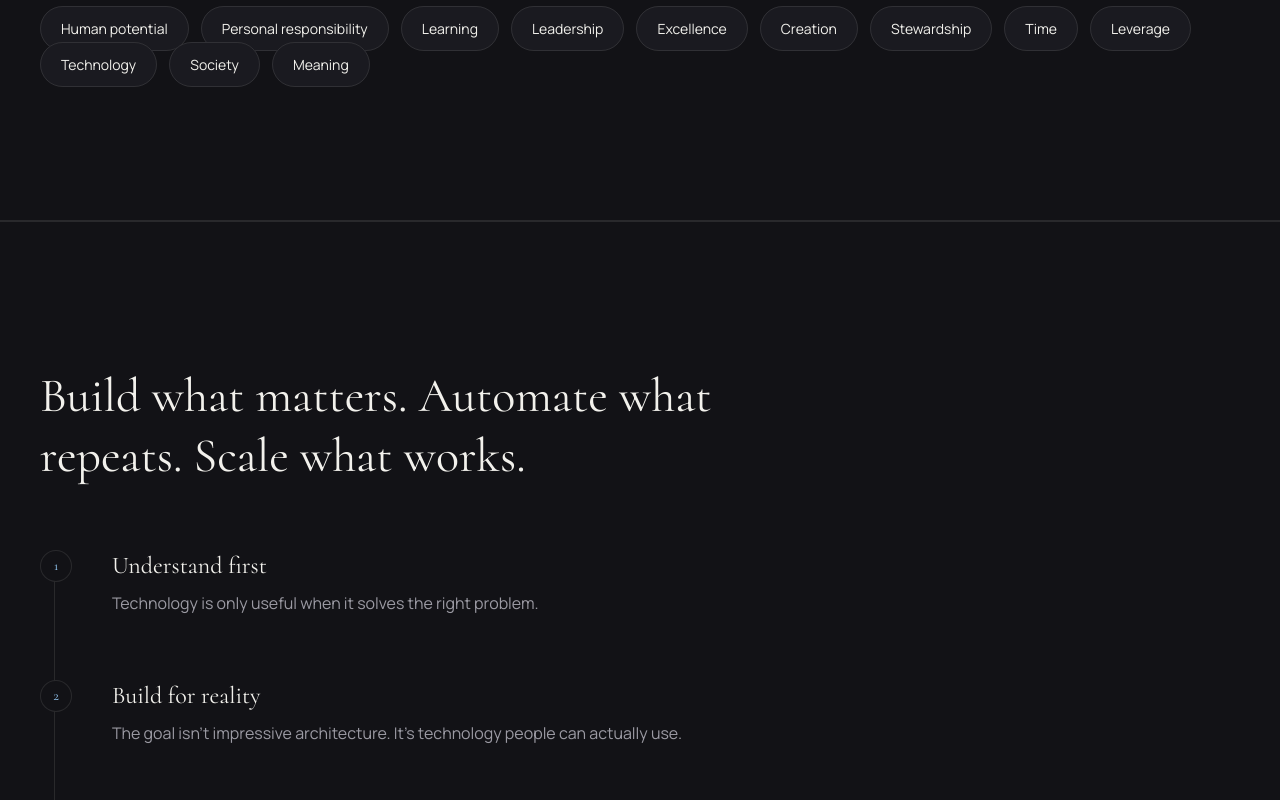
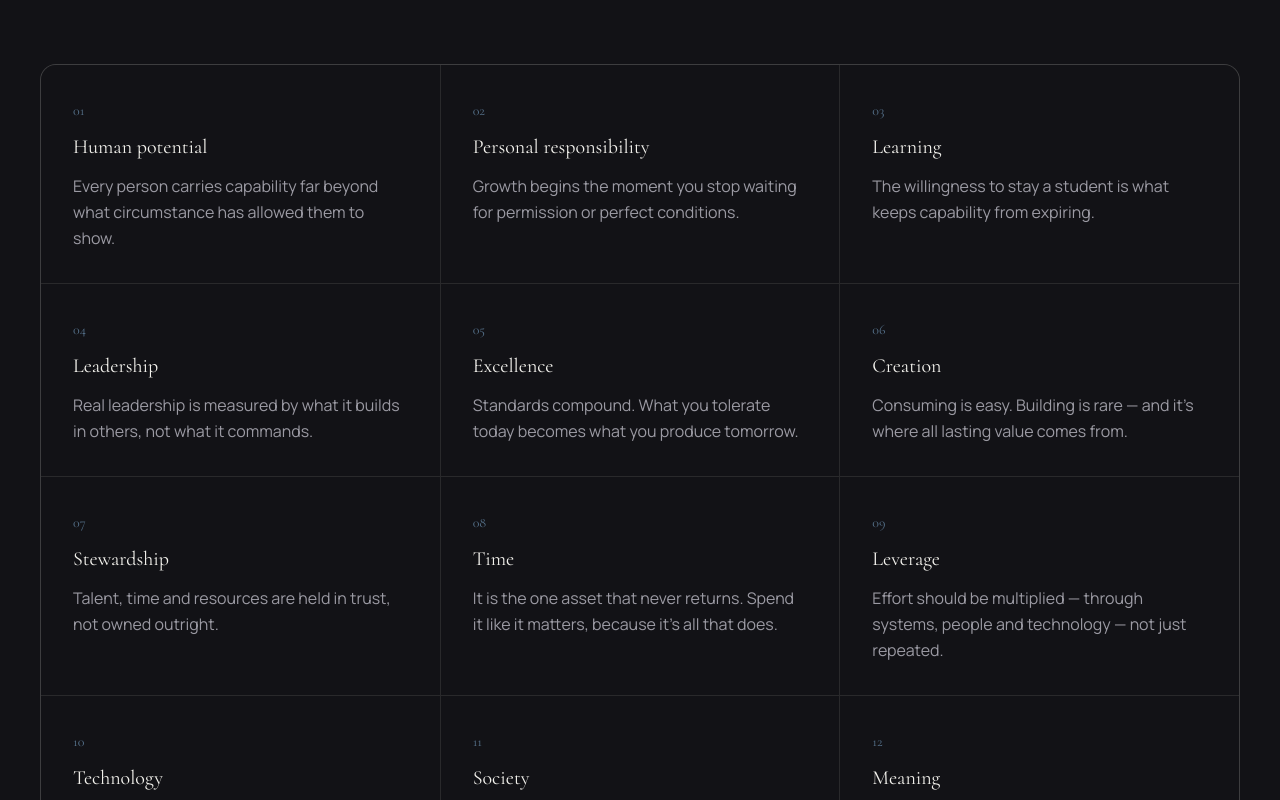
Before and after one commit to OK-Emmanuel/okemmanuel, a Next.js app: page /vision in a window 1280 px wide. Shown: the part 1700-2500 px from the top of the page. Built offline with nearby package versions, Linux system fonts and the light colour scheme; no server answers.

Commit message:
feat: enhance Philosophy, Beliefs, Faith, and LongTermVision components with improved structure, descriptions, and animations

```diff
--- a/src/components/Philosophy.tsx
+++ b/src/components/Philosophy.tsx
@@ -1,4 +1,5 @@
 import Reveal, { RevealGroup, RevealItem } from "./motion/Reveal";
+import HoverCard from "./motion/HoverCard";
 
 const PRINCIPLES = [
   {
@@ -20,32 +21,37 @@ const PRINCIPLES = [
 
 export default function Philosophy() {
   return (
-    <section className="relative border-y border-line bg-surface py-28 md:py-36">
-      <div className="section-shell">
+    <section className="relative overflow-hidden border-y border-line bg-surface py-28 md:py-36">
+      <span
+        aria-hidden
+        className="pointer-events-none absolute -top-16 left-4 select-none font-serif text-[14rem] leading-none text-gold/5 md:text-[20rem]"
+      >
+        &ldquo;
+      </span>
+      <div className="section-shell relative">
         <Reveal>
-          <h2 className="max-w-3xl font-serif text-3xl leading-tight text-foreground sm:text-4xl md:text-5xl">
-            Build what matters. Automate what repeats. Scale what works.
+          <p className="text-xs uppercase tracking-[0.3em] text-gold">
+            Philosophy
+          </p>
+          <h2 className="mt-4 max-w-3xl font-serif text-3xl leading-tight text-foreground sm:text-4xl md:text-5xl">
+            I build what matters. Automate what repeats. Scale what works.
           </h2>
         </Reveal>
 
-        <RevealGroup className="relative mt-16 flex flex-col gap-12 md:gap-16">
-          <div
-            aria-hidden
-            className="absolute left-[0.9rem] top-2 bottom-2 hidden w-px bg-line md:block"
-          />
+        <RevealGroup className="mt-16 grid gap-6 md:grid-cols-3">
           {PRINCIPLES.map((principle, i) => (
-            <RevealItem key={principle.title} className="relative flex gap-6 md:gap-10">
-              <div className="relative z-10 flex h-8 w-8 shrink-0 items-center justify-center rounded-full border border-gold/50 bg-surface font-serif text-sm text-gold">
-                {i + 1}
-              </div>
-              <div>
-                <h3 className="font-serif text-xl text-foreground md:text-2xl">
+            <RevealItem key={principle.title}>
+              <HoverCard className="group h-full rounded-2xl border border-line bg-surface-raised p-8 transition-colors hover:border-gold/50">
+                <span className="font-serif text-sm text-gold/50">
+                  {String(i + 1).padStart(2, "0")}
+                </span>
+                <h3 className="mt-4 font-serif text-xl text-foreground md:text-2xl">
                   {principle.title}
                 </h3>
-                <p className="mt-2 max-w-2xl leading-relaxed text-muted">
+                <p className="mt-3 leading-relaxed text-muted transition-colors group-hover:text-foreground/80">
                   {principle.description}
                 </p>
-              </div>
+              </HoverCard>
             </RevealItem>
           ))}
         </RevealGroup>
--- a/src/components/vision/Beliefs.tsx
+++ b/src/components/vision/Beliefs.tsx
@@ -1,18 +1,54 @@
 import Reveal, { RevealGroup, RevealItem } from "../motion/Reveal";
 
 const BELIEFS = [
-  "Human potential",
-  "Personal responsibility",
-  "Learning",
-  "Leadership",
-  "Excellence",
-  "Creation",
-  "Stewardship",
-  "Time",
-  "Leverage",
-  "Technology",
-  "Society",
-  "Meaning",
+  {
+    title: "Human potential",
+    description: "Every person carries capability far beyond what circumstance has allowed them to show.",
+  },
+  {
+    title: "Personal responsibility",
+    description: "Growth begins the moment you stop waiting for permission or perfect conditions.",
+  },
+  {
+    title: "Learning",
+    description: "The willingness to stay a student is what keeps capability from expiring.",
+  },
+  {
+    title: "Leadership",
+    description: "Real leadership is measured by what it builds in others, not what it commands.",
+  },
+  {
+    title: "Excellence",
+    description: "Standards compound. What you tolerate today becomes what you produce tomorrow.",
+  },
+  {
+    title: "Creation",
+    description: "Consuming is easy. Building is rare — and it's where all lasting value comes from.",
+  },
+  {
+    title: "Stewardship",
+    description: "Talent, time and resources are held in trust, not owned outright.",
+  },
+  {
+    title: "Time",
+    description: "It is the one asset that never returns. Spend it like it matters, because it's all that does.",
+  },
+  {
+    title: "Leverage",
+    description: "Effort should be multiplied — through systems, people and technology — not just repeated.",
+  },
+  {
+    title: "Technology",
+    description: "A tool for solving real problems at scale, not an end in itself.",
+  },
+  {
+    title: "Society",
+    description: "Individual success is incomplete if it doesn't strengthen the community around it.",
+  },
+  {
+    title: "Meaning",
+    description: "Work without purpose is just motion. Purpose is what makes the effort worth it.",
+  },
 ];
 
 export default function Beliefs() {
@@ -20,7 +56,10 @@ export default function Beliefs() {
     <section className="relative border-y border-line bg-surface py-28 md:py-36">
       <div className="section-shell">
         <Reveal>
-          <h2 className="font-serif text-3xl leading-tight text-foreground sm:text-4xl md:text-5xl">
+          <p className="text-xs uppercase tracking-[0.3em] text-gold">
+            Convictions
+          </p>
+          <h2 className="mt-4 font-serif text-3xl leading-tight text-foreground sm:text-4xl md:text-5xl">
             What I believe
           </h2>
           <p className="mt-4 max-w-xl text-muted">
@@ -29,12 +68,23 @@ export default function Beliefs() {
           </p>
         </Reveal>
 
-        <RevealGroup className="mt-12 flex flex-wrap gap-3" stagger={0.04}>
-          {BELIEFS.map((belief) => (
-            <RevealItem key={belief}>
-              <span className="rounded-full border border-line bg-surface-raised px-5 py-3 text-sm text-foreground">
-                {belief}
-              </span>
+        <RevealGroup
+          className="mt-16 grid gap-px overflow-hidden rounded-2xl border border-line bg-line sm:grid-cols-2 lg:grid-cols-3"
+          stagger={0.04}
+        >
+          {BELIEFS.map((belief, i) => (
+            <RevealItem key={belief.title}>
+              <div className="group h-full bg-surface p-8 transition-colors hover:bg-surface-raised">
+                <span className="font-serif text-sm text-gold/50">
+                  {String(i + 1).padStart(2, "0")}
+                </span>
+                <h3 className="mt-3 font-serif text-xl text-foreground">
+                  {belief.title}
+                </h3>
+                <p className="mt-3 leading-relaxed text-muted transition-colors group-hover:text-foreground/80">
+                  {belief.description}
+                </p>
+              </div>
             </RevealItem>
           ))}
         </RevealGroup>
--- a/src/components/vision/Faith.tsx
+++ b/src/components/vision/Faith.tsx
@@ -1,20 +1,31 @@
+import { Sparkles } from "lucide-react";
 import Reveal from "../motion/Reveal";
 
 export default function Faith() {
   return (
     <section className="relative py-28 md:py-36">
-      <Reveal className="section-shell max-w-3xl">
-        <h2 className="font-serif text-3xl leading-tight text-foreground sm:text-4xl md:text-5xl">
-          Faith &amp; spirituality
-        </h2>
-        <p className="mt-6 leading-relaxed text-muted md:text-lg">
-          My Christian faith is part of my worldview — it shapes how I think
-          about purpose, stewardship, character and the responsibility that
-          comes with capability. It isn&apos;t a service I offer; it&apos;s
-          part of who I am, and it informs the way I build, lead and
-          develop the people around me.
-        </p>
-      </Reveal>
+      <div className="section-shell">
+        <Reveal className="flex flex-col gap-8 border-t border-line pt-14 md:flex-row md:items-start md:gap-16 md:pt-20">
+          <div className="flex items-center gap-3 md:w-56 md:shrink-0">
+            <Sparkles className="h-5 w-5 text-gold" strokeWidth={1.5} />
+            <p className="text-xs uppercase tracking-[0.3em] text-gold">
+              Faith &amp; Spirituality
+            </p>
+          </div>
+          <div className="max-w-2xl">
+            <p className="font-serif text-2xl leading-snug text-foreground md:text-3xl">
+              My Christian faith is part of my worldview — it shapes how I
+              think about purpose, stewardship, character and the
+              responsibility that comes with capability.
+            </p>
+            <p className="mt-5 leading-relaxed text-muted md:text-lg">
+              It isn&apos;t a service I offer; it&apos;s part of who I am, and
+              it informs the way I build, lead and develop the people around
+              me.
+            </p>
+          </div>
+        </Reveal>
+      </div>
     </section>
   );
 }
--- a/src/components/vision/LongTermVision.tsx
+++ b/src/components/vision/LongTermVision.tsx
@@ -1,21 +1,33 @@
+import { Compass } from "lucide-react";
 import Reveal from "../motion/Reveal";
 
 export default function LongTermVision() {
   return (
     <section className="relative py-28 md:py-36">
-      <Reveal className="section-shell max-w-3xl">
-        <h2 className="font-serif text-3xl leading-tight text-foreground sm:text-4xl md:text-5xl">
-          Where this is going
-        </h2>
-        <p className="mt-6 leading-relaxed text-muted md:text-lg">
-          I want to contribute to a future where capable people — equipped
-          with the right thinking, tools and opportunities — can create
-          solutions that change their communities and the world around
-          them. That means continuing to build technology and ventures,
-          developing people through education and mentorship, and creating
-          institutions and initiatives that outlast any single project.
-        </p>
-      </Reveal>
+      <div className="section-shell">
+        <Reveal className="flex flex-col gap-8 border-t border-line pt-14 md:flex-row md:items-start md:gap-16 md:pt-20">
+          <div className="flex items-center gap-3 md:w-56 md:shrink-0">
+            <Compass className="h-5 w-5 text-gold" strokeWidth={1.5} />
+            <p className="text-xs uppercase tracking-[0.3em] text-gold">
+              Where This Is Going
+            </p>
+          </div>
+          <div className="max-w-2xl">
+            <p className="font-serif text-2xl leading-snug text-foreground md:text-3xl">
+              I want to contribute to a future where capable people — equipped
+              with the right thinking, tools and opportunities — can create
+              solutions that change their communities and the world around
+              them.
+            </p>
+            <p className="mt-5 leading-relaxed text-muted md:text-lg">
+              That means continuing to build technology and ventures,
+              developing people through education and mentorship, and
+              creating institutions and initiatives that outlast any single
+              project.
+            </p>
+          </div>
+        </Reveal>
+      </div>
     </section>
   );
 }
```
